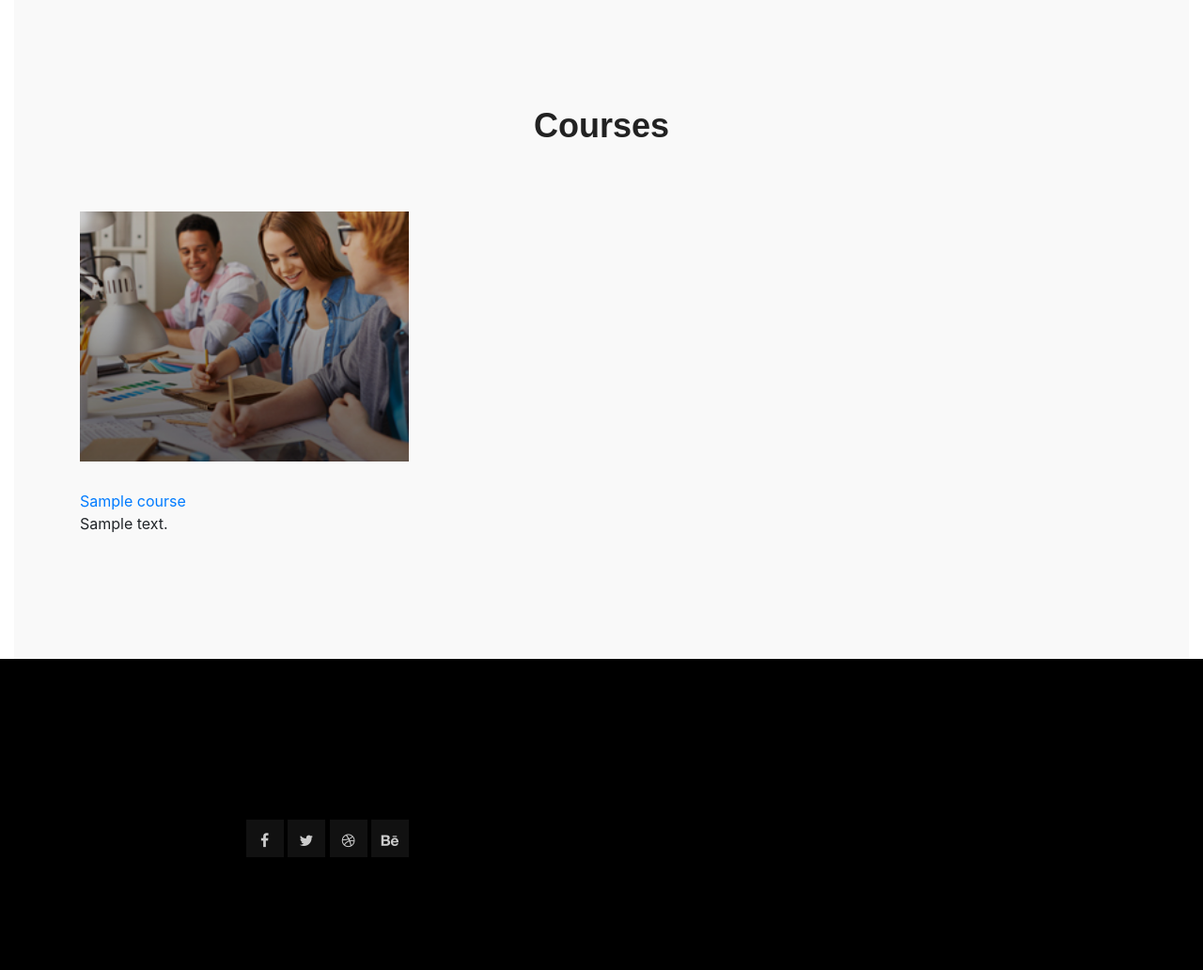
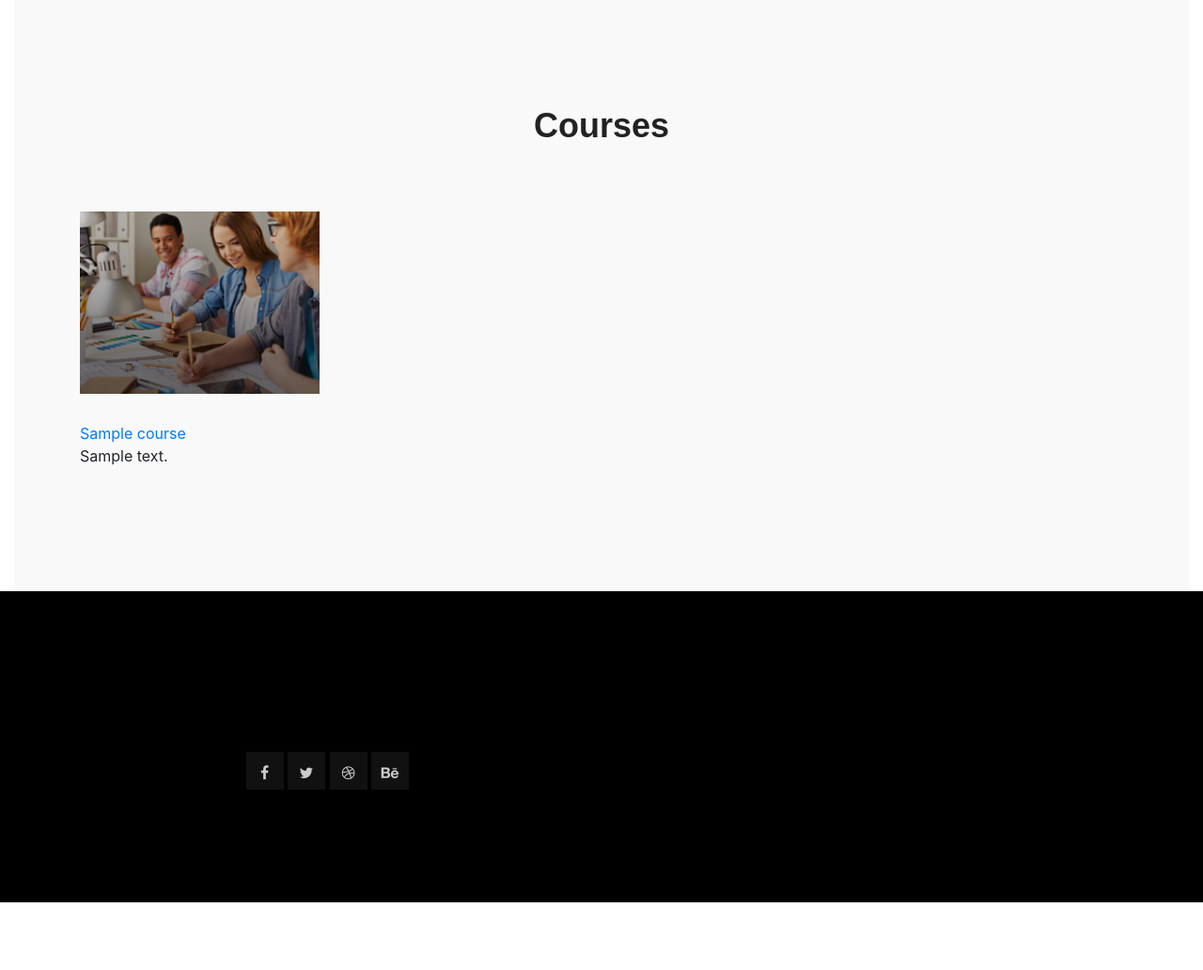
Before and after one commit to jdesbois/questionable, a Django app: page /main/courses/ in a window 1280 px wide. Shown: the part 121-1153 px from the top of the page at 94% size. After the commit the page ends 1081 px from the top, so only its background shows below. Run offline with Django 3.2, Linux system fonts and the light colour scheme; tables that the repository leaves empty hold one stand-in row (values such as "Sample post"); some libraries are stand-ins or nearby versions.

Commit message:
Minor change to courses page

```diff
--- a/templates/main/courses.html
+++ b/templates/main/courses.html
@@ -55,7 +55,7 @@
                 <!-- course -->
                 {% if courses %}
                 {% for course in courses %}
-                <div class="col-lg-4 col-md-6">
+                <div class="col-lg-3 col-md-6">
 
                     <div class="single_course">
                         <div class="course_head overlay">
```
